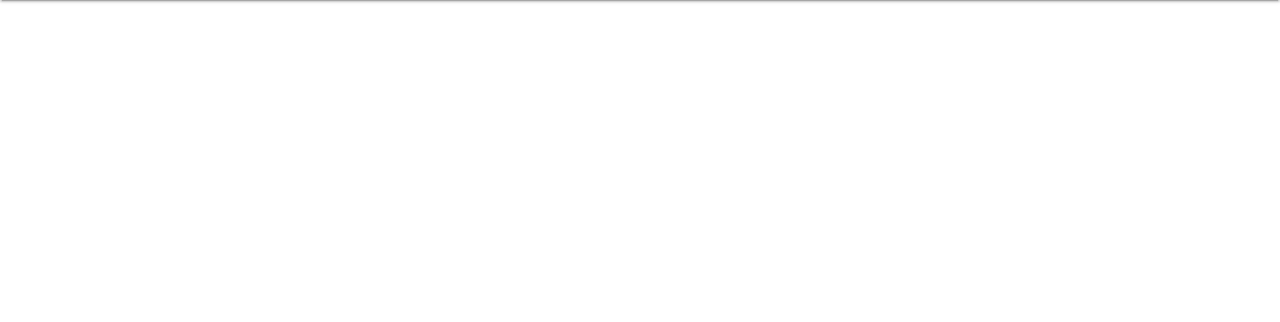
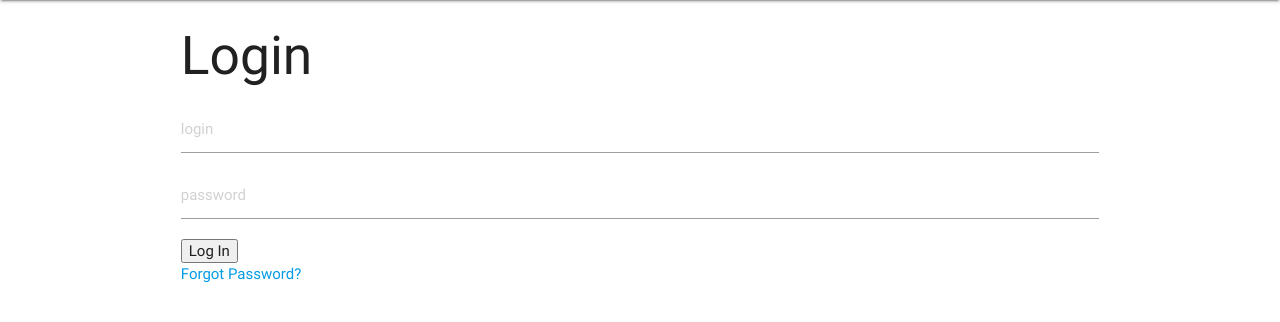
Before and after one commit to Code-Institute-Submissions/cookbook_assignment, a Flask app: page / in a window 1280 px wide. Shown: the part 64-386 px from the top of the page. Run offline with Flask 2, Linux system fonts and the light colour scheme; some libraries are stand-ins or nearby versions.

Commit message:
Created a very simple login template on login.html.

```diff
--- a/templates/login.html
+++ b/templates/login.html
@@ -2,4 +2,27 @@
 
 {% block content %}
 
+<div class="container">
+    <div class="row">
+        <h2>Login</h2>
+        <div class="wrapper fadeInDown">
+  <div id="formContent">
+
+    <!-- Login Form -->
+    <form>
+      <input type="text" id="login" class="fadeIn second" name="login" placeholder="login">
+      <input type="text" id="password" class="fadeIn third" name="login" placeholder="password">
+      <input type="submit" class="fadeIn fourth" value="Log In">
+    </form>
+
+    <!-- Remind Passowrd -->
+    <div id="formFooter">
+      <a class="underlineHover" href="#">Forgot Password?</a>
+    </div>
+
+  </div>
+</div>
+    </div>
+</div>
+
 {% endblock %}
```
